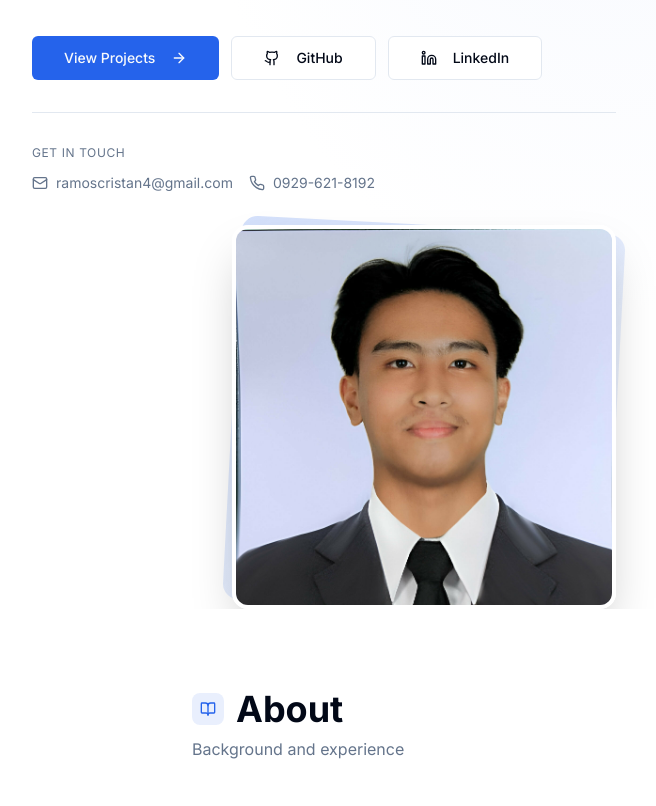
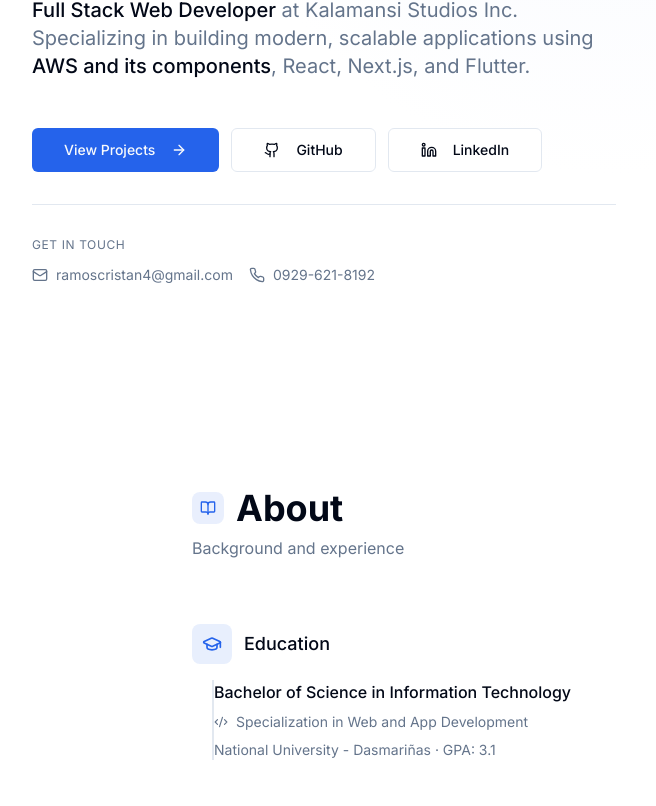
Before and after one commit to CristanRamos/Portfolio, a Next.js app: page / in a window 1280 px wide. Shown: the part 392-1198 px from the top of the page, without its empty margins (32-688 px from the left). Built offline with nearby package versions, Linux system fonts and the light colour scheme.

Commit message:
image container

```diff
--- a/components/sections/Hero.tsx
+++ b/components/sections/Hero.tsx
@@ -101,7 +101,7 @@
               <div className="absolute inset-0 bg-gradient-to-br from-primary/20 to-primary/5 rounded-2xl transform rotate-3"></div>
 
               {/* Image container */}
-              <div className="relative w-64 h-64 md:w-80 md:h-80 lg:w-96 lg:h-96">
+              {/* <div className="relative w-64 h-64 md:w-80 md:h-80 lg:w-96 lg:h-96">
                 <div className="relative w-full h-full rounded-2xl overflow-hidden border-4 border-background shadow-2xl">
                   <Image
                     src="/images/Cristan2x2.jpg"
@@ -111,7 +111,7 @@
                     priority
                   />
                 </div>
-              </div>
+              </div> */}
             </div>
           </div>
         </div>
```
